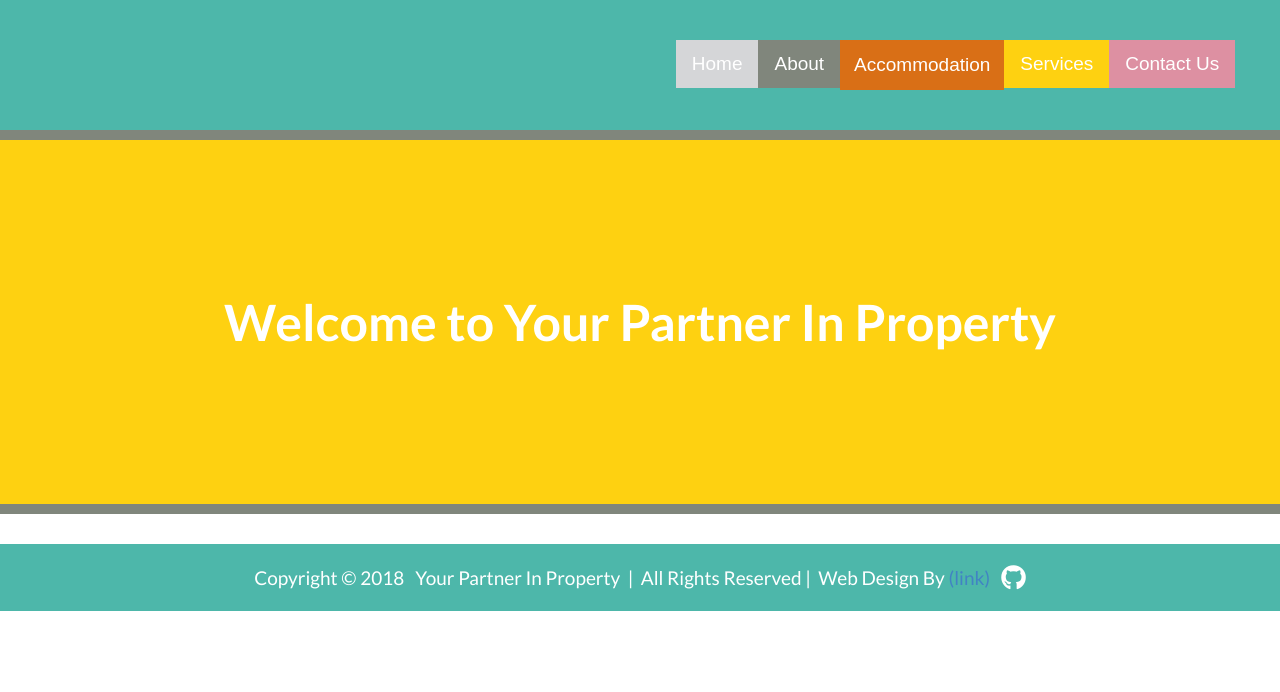
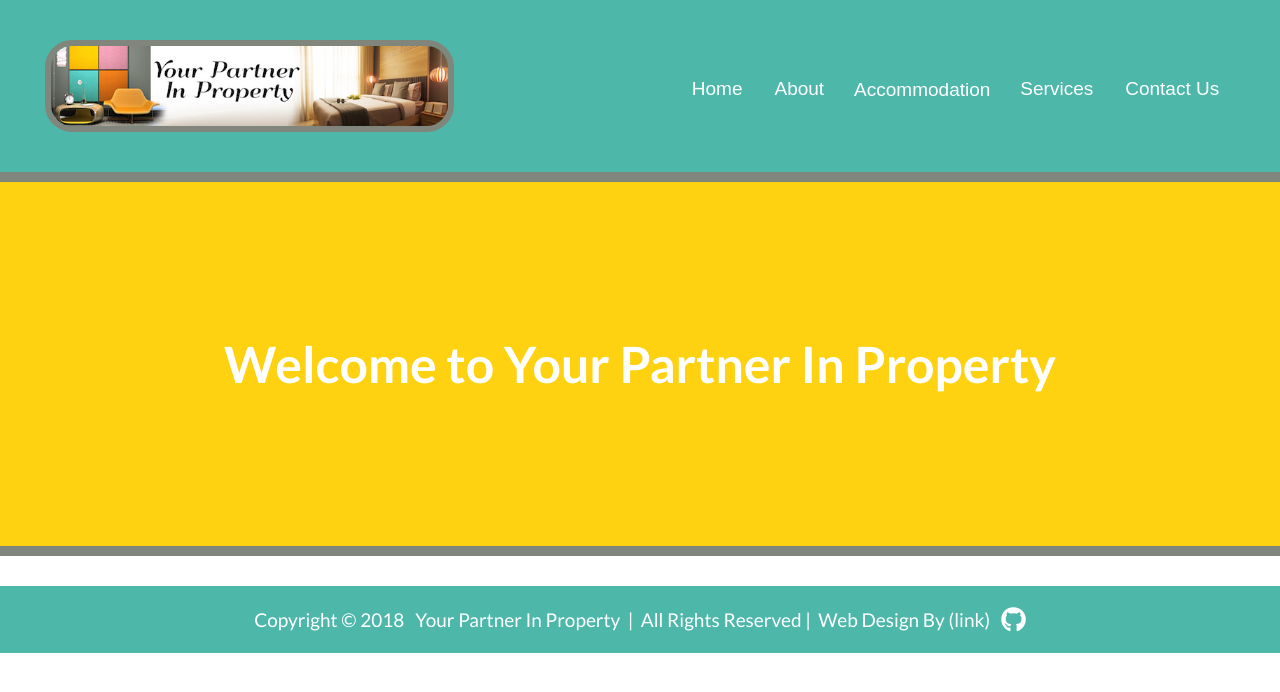
Before and after one commit to Trin3232/YPIP, a PHP site: page / in a window 1280 px wide. Shown: the top 692 px of the page. Run offline with PHP 8.4, Linux system fonts and the light colour scheme; some libraries are stand-ins or nearby versions.

Commit message:
Update 17.6
Update of classes name for links in html
CSS changed for drop down, a & hover
Removed redundant css rules
Updated Footer links hover color

```diff
--- a/css/main.css
+++ b/css/main.css
@@ -17,7 +17,6 @@ body {
   font-family: 'Karma', 'Roboto', 'Opens Sans', sans-serif;
   margin: 0;
   padding: 0;
-  /* font-size:16px; */
   line-height: 1.5em;
 }
 
@@ -33,18 +32,19 @@ body {
   overflow:hidden;
 }
 
-#home-tab {background-color: #d5d6d8;}
+/* #home-tab {background-color: #d5d6d8;}
 #about-tab {background-color: #80867c;}
 #accomod-tab {background-color: #d96f16;}
 #services-tab {background-color: #fed111;}
-#contact-tab {background-color: #DD90A2;}
+#contact-tab {background-color: #DD90A2;} */
 
 /* Header */
 
-header #ypip-logo-img {
-  width: 365px;
-  height: 82px;
-  border:5px solid #80867c;
+#ypip-logo-img {
+  float: left;
+  width: 409px;
+  height: 92px;
+  border:6px solid #80867c;
   border-radius: 27px;
   margin:0;
 }
@@ -61,7 +61,8 @@ header {
 
 .navbar {
     /* overflow: hidden; */
-    background-color: #888;
+    float: right;
+    margin-top: 25px;
     font-family: Arial, Helvetica, sans-serif;
 }
 
@@ -90,17 +91,24 @@ header {
     margin: 0;
 }
 
-.navbar a:hover, .dropdown:hover .dropbtn {
+.dropbtn:hover {
+  color: #fed111;
+}
+
+/* .navbar a:hover, .dropdown:hover, .dropbtn {
     background-color: #4db7aa;
-}
+} */
 
 .dropdown-content {
     display: none;
     position: absolute;
-    /* background-color: #888; */
     min-width: 160px;
     box-shadow: 0px 8px 16px 0px rgba(0,0,0,0.2);
     z-index: 1;
+}
+
+.dropdown-content {
+  background-color: #4db7aa;
 }
 
 .dropdown-content a {
@@ -109,28 +117,24 @@ header {
     padding: 12px 16px;
     text-decoration: none;
     display: block;
-    text-align: left;
+    text-align: center;
 }
 
-.dropdown-content a:hover, .l-b-pink {
+a.l-b-pink:hover {
     background-color: #DD90A2;
 }
 
-.dropdown-content a:hover, .g-turq {
-    background-color: #4db7aa;
+a.g-orange:hover {
+    background-color: #d96f16;
 }
 
-.dropdown-content a:hover, .e-yellow {
-    background-color: #fed111;
+a.e-grey:hover {
+    background-color: #80867c;
 }
 
 /* .dropdown-content a:hover {
     background-color: #fed111;
 } */
-
-.dropdown:hover .dropdown-content {
-    display: block;
-}
 
 .dropdown:hover .dropdown-content {
     display: block;
@@ -171,10 +175,14 @@ footer {
   position: sticky;
 }
 
-/* Why isnt the link color taking?*/
+/* color changes for link tags in footer*/
 
-#link-k a:link {
-    color: #ffffff, !important;
+footer #link-k {
+    color: #ffffff !important;
+}
+
+footer #link-k:hover {
+    color: #fed111 !important;
 }
 
 .fa-github {
--- a/index.html
+++ b/index.html
@@ -19,7 +19,7 @@
 	<body>
 		<header>
 			<div class="container">
-				<!-- <img id="ypip-logo-img" src="./Images/Logos/ypip-logo-2.jpg" alt="ypip company logo"> -->
+				<img id="ypip-logo-img" src="./Images/Logos/ypip-logo-2.jpg" alt="ypip company logo">
 				<!-- Right Navigation Bar -->
 				<nav class="navbar">
 					<a href="#" id="contact-tab">Contact Us</a>
@@ -28,8 +28,8 @@
 					<button class="dropbtn" id="accomod-tab">Accommodation</button>
           <div class="dropdown-content">
 			       <a href="#" class="l-b-pink">Leighton Buzzard</a>
-			       <a href="#" class="g-turq">Glasgow</a>
-			       <a href="#" class="e-yellow">Edinburgh</a>
+			       <a href="#" class="g-orange">Glasgow</a>
+			       <a href="#" class="e-grey">Edinburgh</a>
 			     </div>
 				   </div>
 				   <a href="#" id="about-tab">About</a>
```
